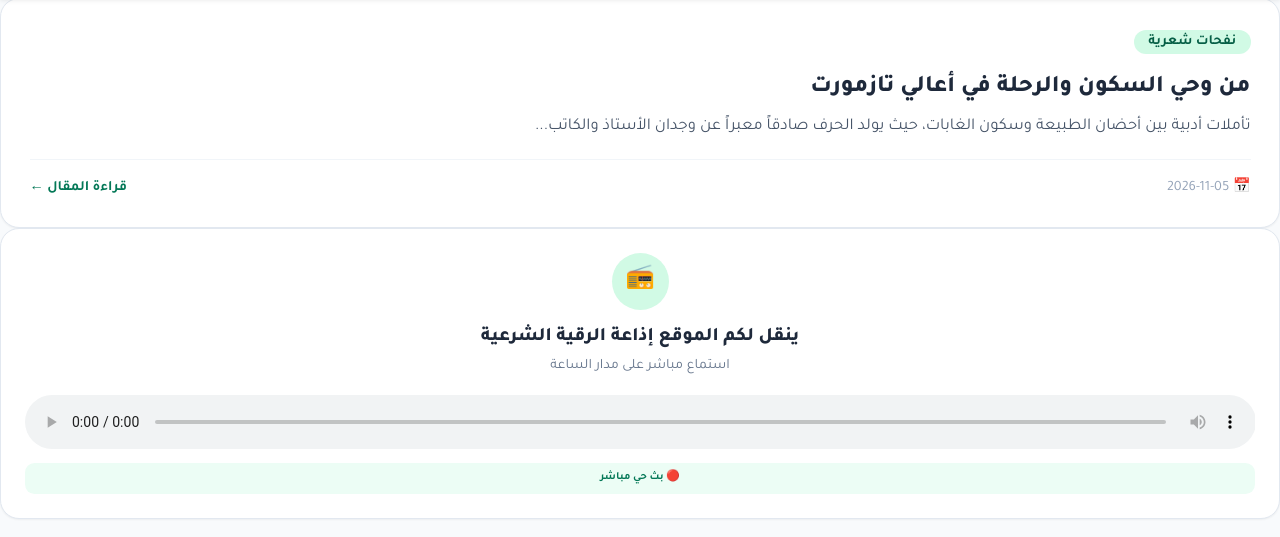
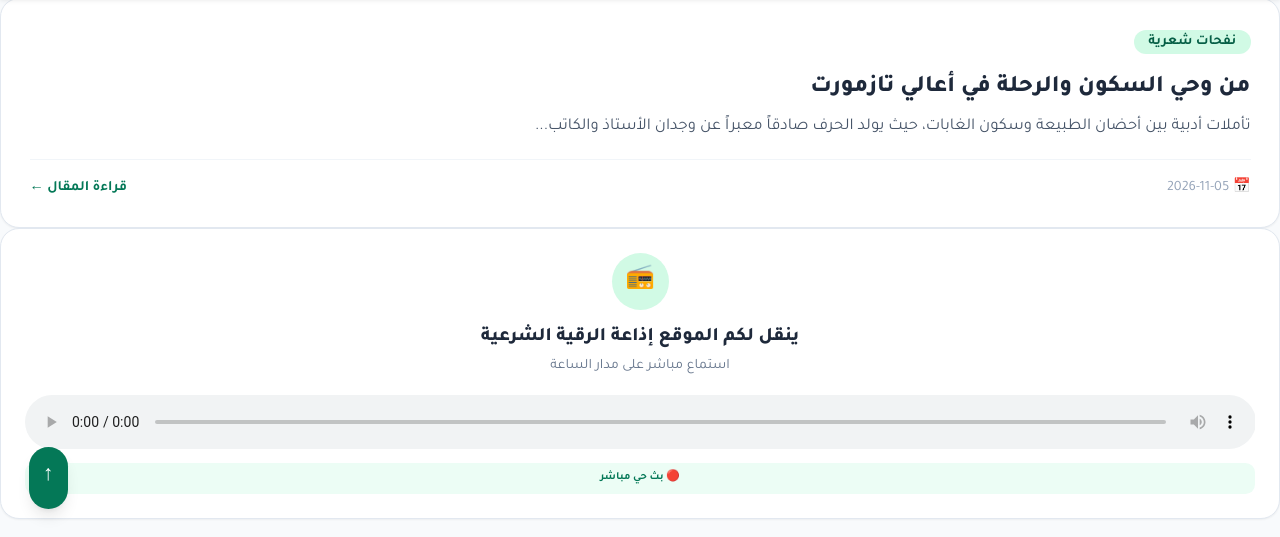
Before and after one commit to mashaallahtarbeyya-cpu/aitlahcen, a plain HTML site: page index.html in a window 1280 px wide. Shown: the part 263-800 px from the top of the page. Drawn offline with nearby package versions, Linux system fonts and the light colour scheme.

Commit message:
Update index.html

```diff
--- a/index.html
+++ b/index.html
@@ -18,7 +18,12 @@
   }
 </style>
 <body class="text-slate-800 min-h-screen flex flex-col justify-between">
-
+	<!-- زر العودة إلى الأعلى -->
+<button onclick="window.scrollTo({top: 0, behavior: 'smooth'});"
+        class="fixed bottom-6 left-6 bg-emerald-700 hover:bg-emerald-800 text-white p-3 rounded-full shadow-lg transition-all duration-300 z-50 flex items-center justify-center text-lg"
+        title="العودة إلى الأعلى">
+  ↑
+</button>
 </body>
 	<div class="text-center py-6 px-4 bg-gradient-to-r from-emerald-800 to-teal-700 text-white rounded-2xl shadow-md my-4">
   <h1 class="text-2xl font-extrabold text-amber-300 mb-2">✨ موقع الأستاذ الحسن أيت لحسن ✨</h1>
```
